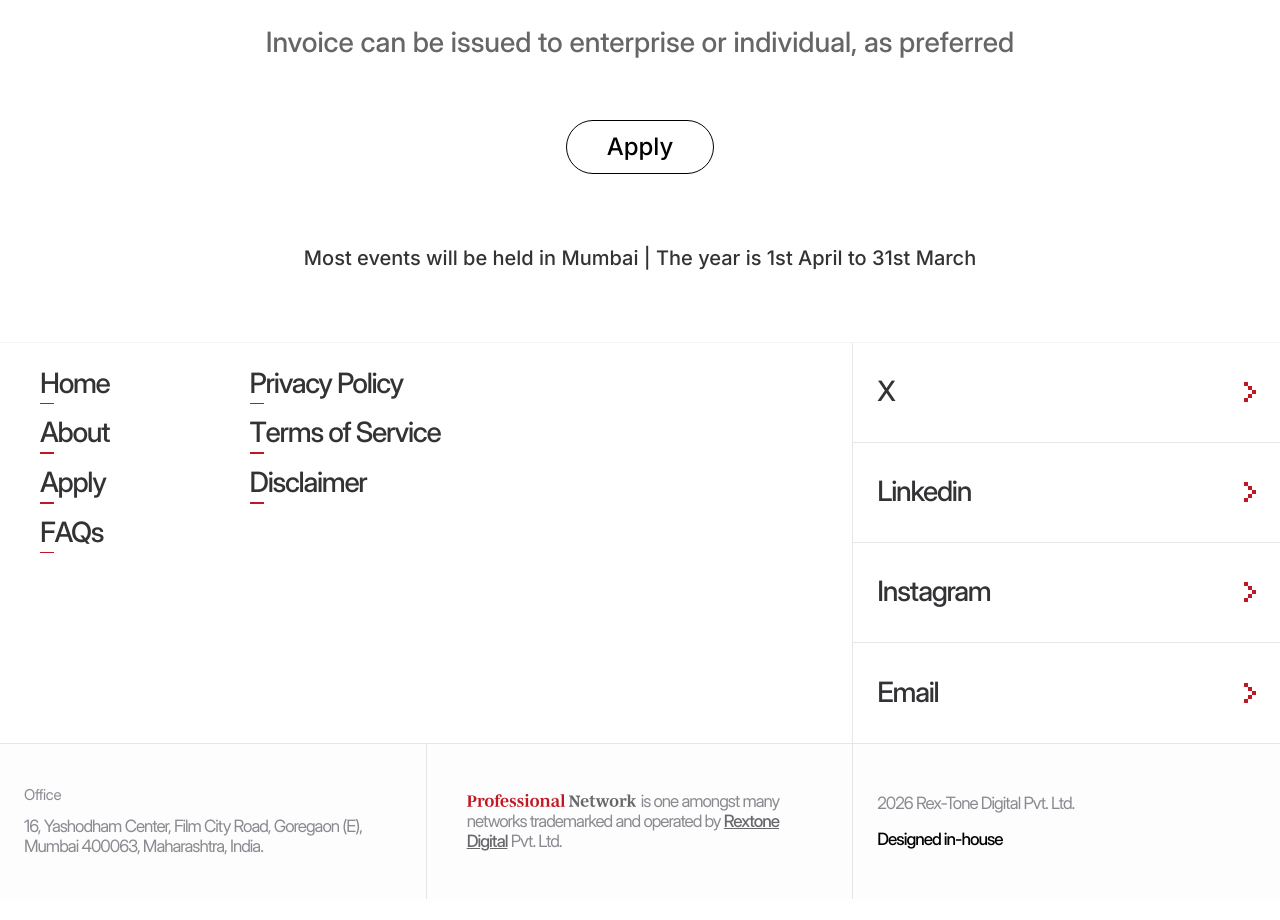
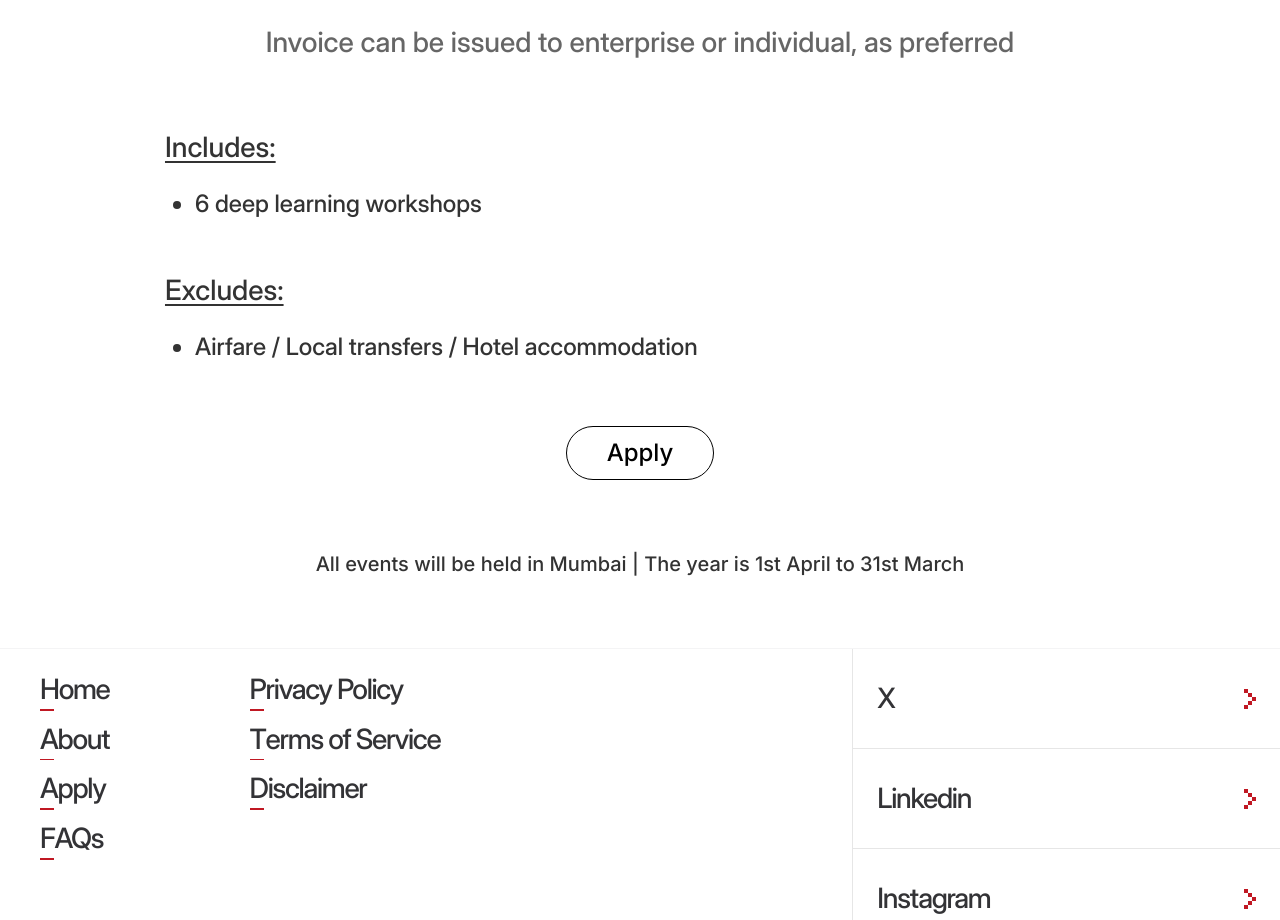
Before and after one commit to elredProductionBackup/theprofessionalnetworkV2, a Next.js app: page / in a window 1280 px wide. Shown: the part 2558-3478 px from the top of the page. Before the commit the page ends 3457 px from the top, so only its background shows below. Built offline with nearby package versions, Linux system fonts and the light colour scheme.

Commit message:
text changes

```diff
--- a/components/Membership.jsx
+++ b/components/Membership.jsx
@@ -21,19 +21,47 @@ export default function Membership() {
           <p className="font-inter-display font-medium text-[16px] lg:text-[28px] md:text-[20px] leading-[120%] md:leading-[100%] text-[#666666] max-w-[300px] md:max-w-[850px] mx-auto">
             Invoice can be issued to enterprise or individual, as preferred
           </p>
-                      {/* Button */}
-            <button
-              onClick={() => window.dispatchEvent(new Event('openApplyPopup'))}
-              className=" md:flex mt-10 w-fit px-4 py-1 md:px-10 md:py-2.5 border border-black rounded-full text-[16px] md:text-2xl font-medium font-inter cursor-pointer hover:bg-black text-[#000] hover:text-white transition"
-            >
-              Apply
-            </button>
         </div>
+
+        {/* Includes / Excludes */}
+        <div className="mt-[50px] md:mt-[70px] w-full max-w-[950px] text-left flex flex-col gap-[30px] md:gap-[50px]">
+          {/* Includes */}
+          <div>
+            <h4 className="font-inter-display font-medium text-[16px] md:text-[28px] text-[#333333] underline underline-offset-4 mb-[12px] md:mb-[20px]">
+              Includes:
+            </h4>
+            <ul className="list-disc pl-[24px] md:pl-[30px] flex flex-col gap-[8px]">
+              <li className="font-inter-display font-medium text-[15px] md:text-[24px] leading-[130%] text-[#333333]">
+                6 deep learning workshops
+              </li>
+            </ul>
+          </div>
+
+          {/* Excludes */}
+          <div>
+            <h4 className="font-inter-display font-medium text-[16px] md:text-[28px] text-[#333333] underline underline-offset-4 mb-[12px] md:mb-[20px]">
+              Excludes:
+            </h4>
+            <ul className="list-disc pl-[24px] md:pl-[30px] flex flex-col gap-[8px]">
+              <li className="font-inter-display font-medium text-[15px] md:text-[24px] leading-[130%] text-[#333333]">
+                Airfare / Local transfers / Hotel accommodation
+              </li>
+            </ul>
+          </div>
+        </div>
+
+        {/* Button */}
+        <button
+          onClick={() => window.dispatchEvent(new Event('openApplyPopup'))}
+          className=" md:flex mt-16 w-fit px-4 py-1 md:px-10 md:py-2.5 border border-black rounded-full text-[16px] md:text-2xl font-medium font-inter cursor-pointer hover:bg-black text-[#000] hover:text-white transition"
+        >
+          Apply
+        </button>
 
         {/* Footer info */}
         <div className="mt-[60px] md:mt-[70px] min-w-full">
           <p className="font-inter font-medium text-[11px] md:text-[20px] text-[#333333] leading-[140%]">
-            Most events will be held in Mumbai <span className="">|</span> The year is 1st April to 31st March
+            All events will be held in Mumbai <span className="">|</span> The year is 1st April to 31st March
           </p>
         </div>
       </div>
```
